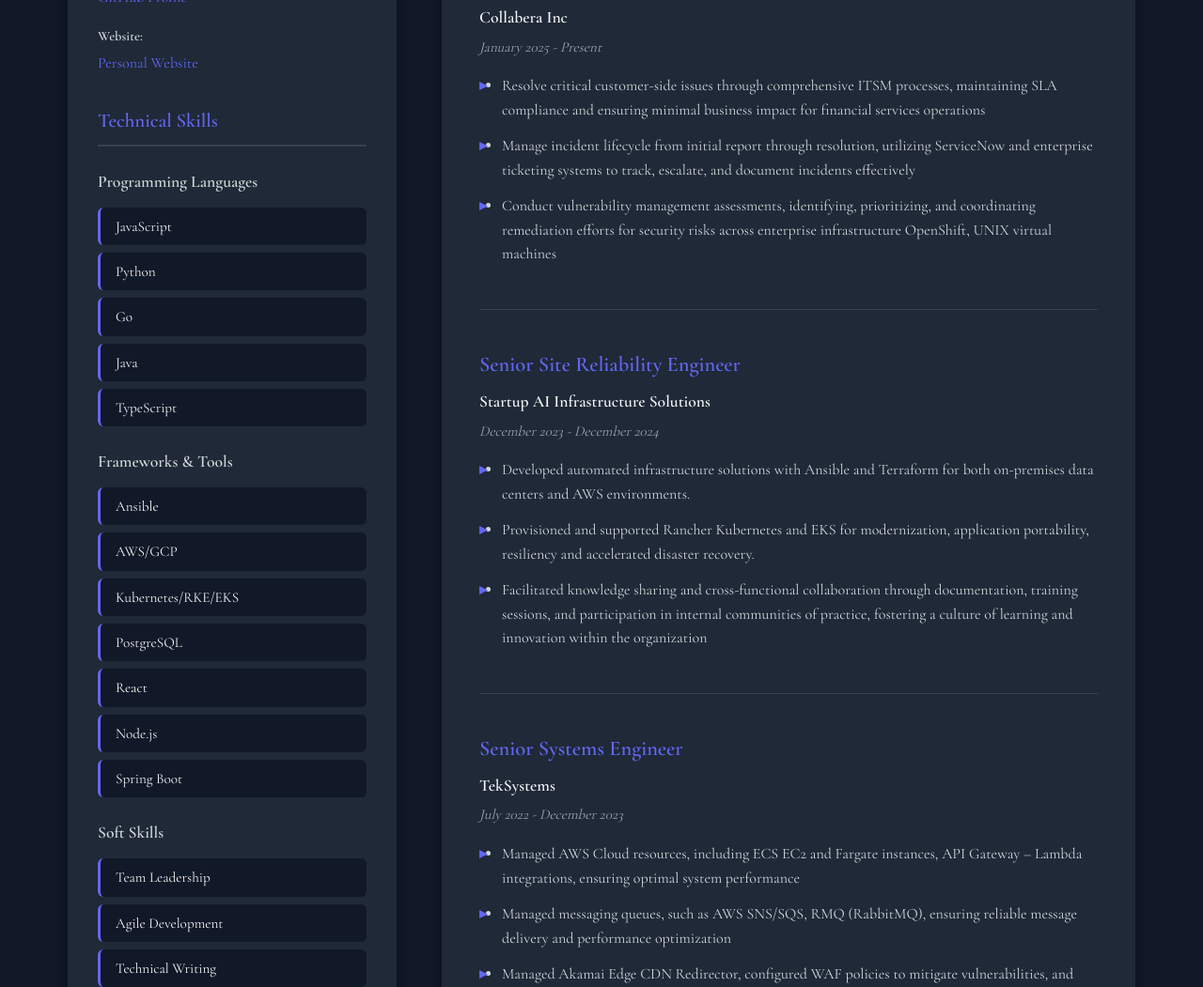
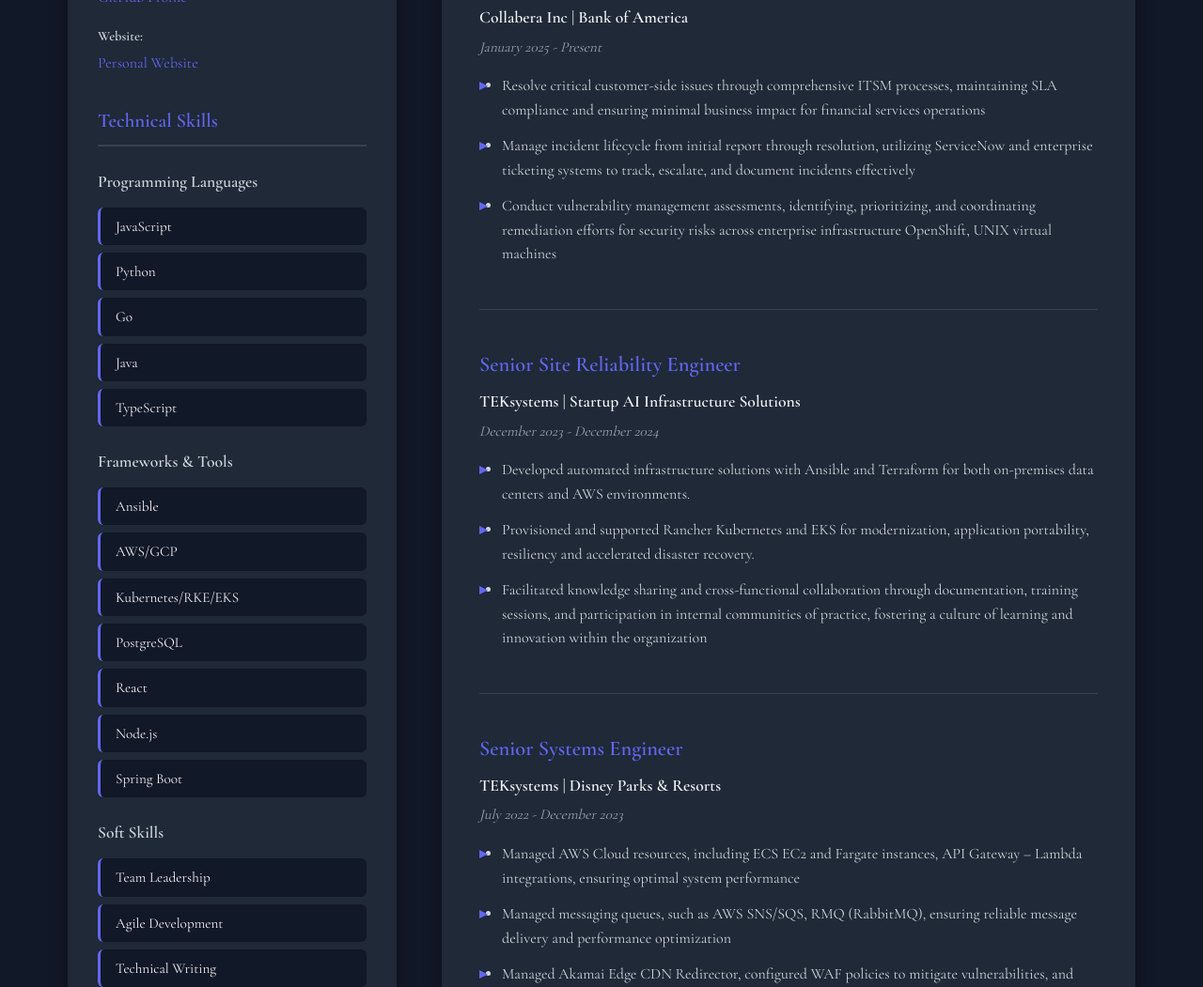
Before and after one commit to gricas/gricas.github.io, a plain HTML site: page index.html in a window 1280 px wide. Shown: the part 647-1698 px from the top of the page at 94% size. Drawn offline with nearby package versions, Linux system fonts and the light colour scheme.

Commit message:
update info

```diff
--- a/index.html
+++ b/index.html
@@ -108,7 +108,7 @@
                 <div class="job">
                     <div class="job-header">
                         <h3>Senior Site Reliability Engineer</h3>
-                        <span class="company">Collabera Inc </span>
+                        <span class="company">Collabera Inc | Bank of America</span>
                         <span class="date-range">January 2025 - Present</span>
                     </div>
                     <ul class="achievements">
@@ -119,7 +119,7 @@
                 <div class="job">
                     <div class="job-header">
                         <h3>Senior Site Reliability Engineer</h3>
-                        <span class="company">Startup AI Infrastructure Solutions</span>
+                        <span class="company">TEKsystems | Startup AI Infrastructure Solutions</span>
                         <span class="date-range">December 2023 - December 2024</span>
                     </div>
                     <ul class="achievements">
@@ -130,7 +130,7 @@
                 <div class="job">
                     <div class="job-header">
                         <h3>Senior Systems Engineer</h3>
-                        <span class="company">TekSystems</span>
+                        <span class="company">TEKsystems | Disney Parks & Resorts</span>
                         <span class="date-range">July 2022 - December 2023</span>
                     </div>
                     <ul class="achievements">
```
